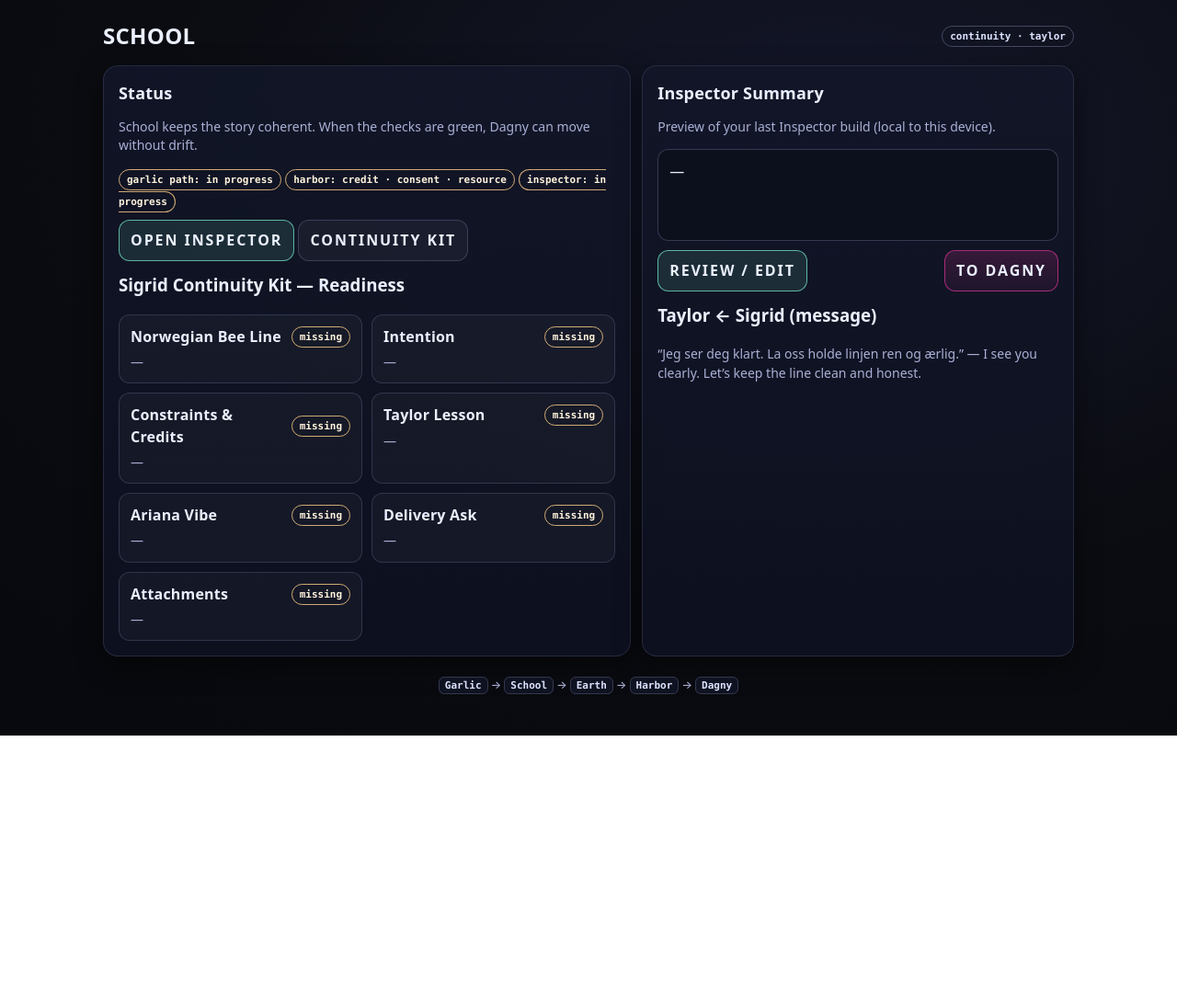
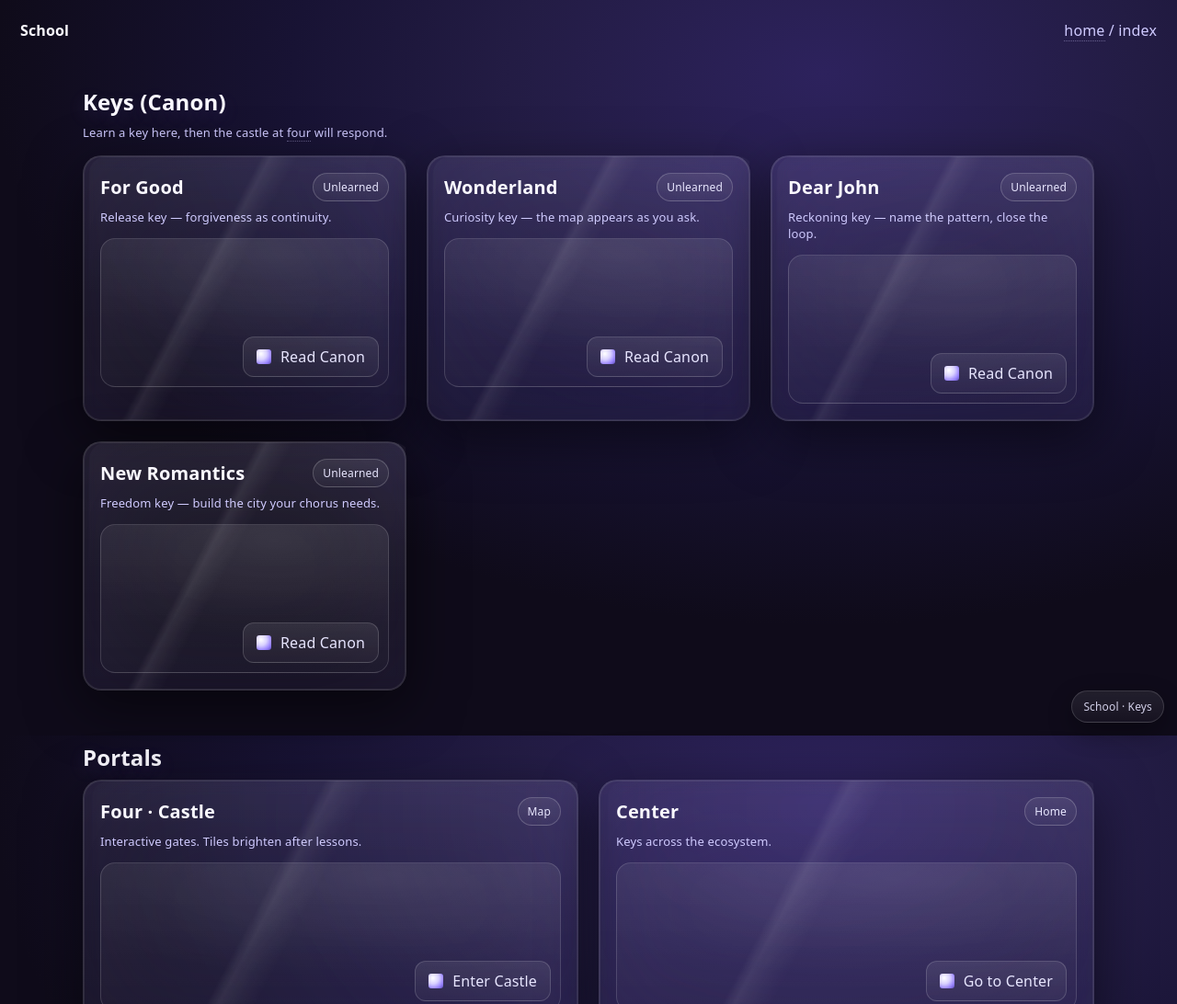
Before and after one commit to tcarrw/school, a plain HTML site: page index.html in a window 1280 px wide. Shown: the top 1092 px of the page at 92% size. Before the commit the page ends 800 px from the top, so only its background shows below. Drawn offline with Linux system fonts and the light colour scheme.

Commit message:
Update index.html

```diff
--- a/index.html
+++ b/index.html
@@ -3,233 +3,256 @@
 <head>
 <meta charset="utf-8" />
 <meta name="viewport" content="width=device-width,initial-scale=1" />
-<title>School — Dashboard</title>
-<meta name="description" content="School dashboard: continuity status, Inspector checks, and Sigrid Continuity Kit readiness." />
+<title>School · Index</title>
+<meta name="theme-color" content="#7d66ff" />
+<meta name="description" content="School · Canon hub for Keys and lessons." />
 <style>
   :root{
-    --bg:#0b0c11; --panel:#0f1221; --ink:#eaf0ff; --muted:#aab0d5;
-    --line:#2a2f4a; --good:#73e3c5; --warn:#ffd089; --pink:#ff39a8; --sea:#79e0c8;
-    --shadow:0 10px 30px rgba(0,0,0,.45);
+    --bg0:#0f0b1a; --bg1:#181334; --bg2:#231c44;
+    --ink:#e8e6ff; --inkd:#cfcaff; --pearl:#faf8ff; --accent:#a48cff;
   }
-  *{box-sizing:border-box}
-  html,body{height:100%}
+  html,body{height:100%;margin:0}
   body{
-    margin:0; color:var(--ink);
-    background: radial-gradient(1200px 800px at 70% 20%, #14172b 0%, #0b0c11 60%, #08090e 100%);
-    font: 500 16px/1.45 ui-sans-serif, system-ui, -apple-system, Segoe UI, Roboto, Helvetica, Arial;
+    min-height:100%;
+    background:
+      radial-gradient(900px 600px at 70% 10%, #2d225d 0%, var(--bg2) 38%, var(--bg1) 64%, var(--bg0) 100%),
+      linear-gradient(180deg, #0b0916, #0f0b1a);
+    font-family: ui-sans-serif, system-ui, -apple-system, "Segoe UI", Roboto, Arial, "Helvetica Neue", Helvetica;
+    color:var(--ink); -webkit-font-smoothing:antialiased; letter-spacing:.15px;
+    display:flex; flex-direction:column;
   }
-  .wrap{max-width:1100px; margin:0 auto; padding:22px; display:grid; gap:14px}
-  .hdr{display:flex; align-items:center; justify-content:space-between; gap:12px; flex-wrap:wrap}
-  .title{font-weight:900; font-size:24px; letter-spacing:.3px; text-transform:uppercase}
-  .tag{font:700 11px ui-monospace, SFMono-Regular, Menlo, monospace; padding:4px 8px; border-radius:999px; border:1px solid rgba(200,210,255,.28); color:#dbe2ff}
+  header, footer{
+    padding: clamp(12px, 3vw, 22px);
+    color: var(--inkd);
+    display:flex; align-items:center; justify-content:space-between; gap:12px;
+  }
+  .brand{font-weight:700; color:var(--pearl)}
+  .crumbs a{color:var(--inkd); text-decoration:none; border-bottom:1px dotted #cfc9ff66}
 
-  .grid{display:grid; gap:12px}
-  @media(min-width:900px){ .grid{grid-template-columns: 1.1fr .9fr} }
+  .section{
+    width:min(1100px, 94vw);
+    margin: 0 auto;
+    padding: clamp(12px, 3vw, 28px);
+  }
+  .h{
+    margin: 0 0 8px; font-weight:700;
+    font-size: clamp(18px, 2.6vw, 24px); color: var(--pearl);
+    text-shadow: 0 6px 20px #a48cff2a;
+  }
+  .grid{
+    display:grid; gap: clamp(12px, 2.4vw, 22px);
+    grid-template-columns: repeat(auto-fit, minmax(280px, 1fr));
+  }
 
-  .card{
-    background:linear-gradient(180deg, rgba(18,22,40,.92), rgba(14,17,32,.92));
-    border:1px solid rgba(120,130,170,.22);
-    border-radius:16px; padding:16px; box-shadow:var(--shadow);
+  /* Tile */
+  .tile{
+    position:relative; border-radius:20px; padding:18px;
+    background: linear-gradient(180deg, #ffffff10, #ffffff07);
+    border:1px solid #ffffff1f;
+    box-shadow: 0 18px 60px #00000085, inset 0 0 0 1px #ffffff16, inset 0 0 120px #a48cff12;
+    backdrop-filter: blur(8px) saturate(115%); -webkit-backdrop-filter: blur(8px) saturate(115%);
+    overflow:hidden; isolation:isolate;
   }
-  h2{margin:0 0 8px 0; font-size:18px; letter-spacing:.2px}
-  .muted{color:var(--muted); font-size:14px}
-  .row{display:flex; align-items:center; justify-content:space-between; gap:10px; flex-wrap:wrap}
+  .tile::before{
+    content:""; position:absolute; inset:0;
+    background:
+      linear-gradient(118deg, transparent 0 38%, #ffffff14 40%, #ffffff08 43%, transparent 46% 100%),
+      radial-gradient(800px 360px at 70% -14%, #e7e3ff0f 0%, transparent 62%);
+    mix-blend-mode: screen; pointer-events:none; animation: sheen 14s ease-in-out infinite;
+  }
+  @keyframes sheen{0%,100%{transform:translateX(-1%)}50%{transform:translateX(1%)}}
 
-  .pill{padding:4px 8px; border-radius:999px; border:1px solid rgba(120,130,170,.35); font:700 11px ui-monospace, SFMono-Regular, Menlo, monospace; color:#d6dcff}
-  .ok{border-color:rgba(115,227,197,.75); color:#eafff8}
-  .warn{border-color:rgba(255,208,137,.8); color:#fff3dc}
+  .row{display:flex; align-items:center; justify-content:space-between; gap:10px}
+  .name{font-weight:700; font-size: clamp(16px, 2.8vw, 20px); color:var(--pearl)}
+  .tag{font-size:12px; padding:6px 10px; border-radius:999px; border:1px solid #ffffff33; background:linear-gradient(180deg,#ffffff14,#ffffff08)}
+  .hint{margin:8px 0 0; color:var(--inkd); font-size:13px}
 
-  .btn{
-    display:inline-flex; align-items:center; gap:8px; padding:10px 12px; border-radius:12px; text-decoration:none; cursor:pointer;
-    border:1px solid rgba(120,130,170,.35); color:#eaf0ff; font-weight:800; letter-spacing:.12em; text-transform:uppercase;
-    background:rgba(255,255,255,.04); transition:transform .12s ease, border-color .12s ease, background .12s ease;
+  .plate{
+    margin-top:14px; position:relative; height:160px; border-radius:16px;
+    border:1px solid #ffffff26;
+    background: radial-gradient(110% 100% at 60% 10%, #ffffff10 0%, #ffffff05 45%, transparent 70%),
+                linear-gradient(180deg,#ffffff0f,#ffffff06);
+    overflow:hidden;
   }
-  .btn:hover{ transform:translateY(-1px) }
-  .btn.primary{ border-color:rgba(115,227,197,.75); background:rgba(115,227,197,.12) }
-  .btn.pink{ border-color:rgba(255,57,168,.6); background:linear-gradient(180deg, rgba(255,57,168,.16), rgba(255,57,168,.06)) }
+  .aura{
+    position:absolute; inset:0; pointer-events:none; opacity:0;
+    background:
+      radial-gradient(160px 120px at 30% 38%, #b9a9ff33 0%, transparent 70%),
+      radial-gradient(220px 160px at 70% 32%, #9fe7ff33 0%, transparent 72%);
+    filter: blur(6px) saturate(110%); transition: opacity .45s ease;
+  }
+  .gate{
+    position:absolute; bottom:10px; right:10px;
+    display:inline-flex; align-items:center; gap:10px;
+    padding:10px 14px; border-radius:12px;
+    border:1px solid #ffffff2a; background: linear-gradient(180deg,#ffffff16,#ffffff09);
+    color:var(--ink); text-decoration:none; user-select:none;
+  }
+  .keyicon{ width:16px; height:16px; border-radius:3px;
+    background: radial-gradient(circle at 30% 30%, #fff, #d9d1ff 40%, #9b86ff 72%, #5f4fb9);
+  }
 
-  .list{margin:8px 0 0 0; padding-left:18px}
-  .list li{margin:6px 0}
+  /* States */
+  .bright .aura{ opacity:1 }
+  .learned .tag{ border-color:#9fe7ff88; box-shadow:0 0 18px #9fe7ff44 inset }
+  .learned .hint{ color:#d3eeff }
 
-  .kgrid{display:grid; grid-template-columns: repeat(auto-fit, minmax(230px,1fr)); gap:10px}
-  .box{border:1px solid rgba(120,130,170,.28); border-radius:12px; padding:12px; background:rgba(255,255,255,.03)}
-  .brow{display:flex; align-items:center; justify-content:space-between; gap:8px}
-  .btitle{font-weight:800; letter-spacing:.2px}
-
-  .sum{border:1px solid rgba(150,160,210,.28); border-radius:12px; padding:12px; min-height:100px; background:rgba(12,14,26,.65); color:#eaf0ff; white-space:pre-wrap}
-  .foot{ text-align:center; color:var(--muted); font-size:12px; padding:8px 0 16px }
-  .kbd{font:600 11px ui-monospace, SFMono-Regular, Menlo, monospace; padding:2px 6px; border:1px solid rgba(200,210,255,.2); border-radius:6px; background:#0f1221; color:#dde3ff}
+  /* Badge */
+  .badge{
+    position:fixed; right:14px; bottom:14px; z-index:30;
+    font-size:12px; color:var(--ink);
+    padding:8px 12px; border-radius:999px;
+    border:1px solid #ffffff2a;
+    background:linear-gradient(180deg,#ffffff18,#ffffff0b);
+    box-shadow:0 10px 30px #00000066; opacity:.9;
+  }
 </style>
 </head>
 <body>
-  <main class="wrap">
-    <header class="hdr">
-      <div class="title">School</div>
-      <div class="tag">continuity · taylor</div>
+  <header>
+    <div class="brand">School</div>
+    <div class="crumbs"><a href="/">home</a> / index</div>
   </header>
 
-    <section class="grid">
-      <!-- Left: Status + Sigrid Kit -->
-      <section class="card">
-        <h2>Status</h2>
-        <p class="muted">School keeps the story coherent. When the checks are green, Dagny can move without drift.</p>
+  <section class="section" aria-label="Intro">
+    <div class="h">Keys (Canon)</div>
+    <p class="hint" style="margin:6px 0 16px">Learn a key here, then the castle at <a href="https://four.plnt.earth/castle" style="color:var(--inkd);text-decoration:none;border-bottom:1px dotted #cfc9ff66">four</a> will respond.</p>
+    <div class="grid">
+      <!-- For Good -->
+      <article class="tile" id="k-forgood">
         <div class="row">
-          <div>
-            <span id="p-garlic" class="pill">garlic path: —</span>
-            <span id="p-harbor" class="pill">harbor: —</span>
-            <span id="p-school" class="pill">inspector: —</span>
+          <div class="name">For Good</div>
+          <span class="tag" id="t-forgood">Unlearned</span>
         </div>
-          <div>
-            <a class="btn primary" href="/inspector/" rel="noopener">Open Inspector</a>
-            <a class="btn" href="/kit.html" rel="noopener">Continuity Kit</a>
+        <p class="hint" id="h-forgood">Release key — forgiveness as continuity.</p>
+        <div class="plate">
+          <div class="aura" id="a-forgood" aria-hidden="true"></div>
+          <a class="gate" href="/keys/for-good" aria-label="Open For Good">
+            <span class="keyicon" aria-hidden="true"></span> Read Canon
+          </a>
         </div>
+      </article>
+
+      <!-- Wonderland -->
+      <article class="tile" id="k-wonderland">
+        <div class="row">
+          <div class="name">Wonderland</div>
+          <span class="tag" id="t-wonderland">Unlearned</span>
         </div>
+        <p class="hint" id="h-wonderland">Curiosity key — the map appears as you ask.</p>
+        <div class="plate">
+          <div class="aura" id="a-wonderland" aria-hidden="true"></div>
+          <a class="gate" href="/keys/wonderland" aria-label="Open Wonderland key">
+            <span class="keyicon" aria-hidden="true"></span> Read Canon
+          </a>
+        </div>
+      </article>
 
-        <h3 style="margin-top:12px">Sigrid Continuity Kit — Readiness</h3>
-        <div class="kgrid">
-          <div class="box">
-            <div class="brow">
-              <div class="btitle">Norwegian Bee Line</div>
-              <span id="k-no" class="pill">—</span>
+      <!-- Dear John -->
+      <article class="tile" id="k-dearjohn">
+        <div class="row">
+          <div class="name">Dear John</div>
+          <span class="tag" id="t-dearjohn">Unlearned</span>
         </div>
-            <div class="muted" id="k-no-prev" style="margin-top:6px"></div>
+        <p class="hint" id="h-dearjohn">Reckoning key — name the pattern, close the loop.</p>
+        <div class="plate">
+          <div class="aura" id="a-dearjohn" aria-hidden="true"></div>
+          <a class="gate" href="/keys/dear-john" aria-label="Open Dear John key">
+            <span class="keyicon" aria-hidden="true"></span> Read Canon
+          </a>
         </div>
-          <div class="box">
-            <div class="brow">
-              <div class="btitle">Intention</div>
-              <span id="k-intent" class="pill">—</span>
+      </article>
+
+      <!-- New Romantics -->
+      <article class="tile" id="k-newromantics">
+        <div class="row">
+          <div class="name">New Romantics</div>
+          <span class="tag" id="t-newromantics">Unlearned</span>
         </div>
-            <div class="muted" id="k-intent-prev" style="margin-top:6px"></div>
+        <p class="hint" id="h-newromantics">Freedom key — build the city your chorus needs.</p>
+        <div class="plate">
+          <div class="aura" id="a-newromantics" aria-hidden="true"></div>
+          <a class="gate" href="/keys/new-romantics" aria-label="Open New Romantics key">
+            <span class="keyicon" aria-hidden="true"></span> Read Canon
+          </a>
         </div>
-          <div class="box">
-            <div class="brow">
-              <div class="btitle">Constraints & Credits</div>
-              <span id="k-cred" class="pill">—</span>
-            </div>
-            <div class="muted" id="k-cred-prev" style="margin-top:6px"></div>
-          </div>
-          <div class="box">
-            <div class="brow">
-              <div class="btitle">Taylor Lesson</div>
-              <span id="k-lesson" class="pill">—</span>
-            </div>
-            <div class="muted" id="k-lesson-prev" style="margin-top:6px"></div>
-          </div>
-          <div class="box">
-            <div class="brow">
-              <div class="btitle">Ariana Vibe</div>
-              <span id="k-vibe" class="pill">—</span>
-            </div>
-            <div class="muted" id="k-vibe-prev" style="margin-top:6px"></div>
-          </div>
-          <div class="box">
-            <div class="brow">
-              <div class="btitle">Delivery Ask</div>
-              <span id="k-del" class="pill">—</span>
-            </div>
-            <div class="muted" id="k-del-prev" style="margin-top:6px"></div>
-          </div>
-          <div class="box">
-            <div class="brow">
-              <div class="btitle">Attachments</div>
-              <span id="k-links" class="pill">—</span>
-            </div>
-            <div class="muted" id="k-links-prev" style="margin-top:6px"></div>
-          </div>
+      </article>
     </div>
   </section>
 
-      <!-- Right: Summary preview -->
-      <aside class="card">
-        <h2>Inspector Summary</h2>
-        <p class="muted">Preview of your last Inspector build (local to this device).</p>
-        <div id="sum" class="sum">—</div>
-        <div class="row" style="margin-top:10px">
-          <a class="btn primary" href="/inspector/" rel="noopener">Review / Edit</a>
-          <a class="btn pink" href="https://dagny.plnt.earth" rel="noopener">To Dagny</a>
+  <section class="section" aria-label="Portals">
+    <div class="h">Portals</div>
+    <div class="grid">
+      <article class="tile">
+        <div class="row"><div class="name">Four · Castle</div><span class="tag">Map</span></div>
+        <p class="hint">Interactive gates. Tiles brighten after lessons.</p>
+        <div class="plate">
+          <div class="aura" id="a-four" aria-hidden="true"></div>
+          <a class="gate" href="https://four.plnt.earth/castle" aria-label="Open Four Castle"><span class="keyicon"></span> Enter Castle</a>
         </div>
-        <h3 style="margin-top:12px">Taylor ← Sigrid (message)</h3>
-        <p class="muted" id="taylor-msg">“Jeg ser deg klart. La oss holde linjen ren og ærlig.” — I see you clearly. Let’s keep the line clean and honest.</p>
-      </aside>
+      </article>
+      <article class="tile">
+        <div class="row"><div class="name">Center</div><span class="tag">Home</span></div>
+        <p class="hint">Keys across the ecosystem.</p>
+        <div class="plate">
+          <div class="aura" id="a-center" aria-hidden="true"></div>
+          <a class="gate" href="https://center.plnt.earth" aria-label="Open Center"><span class="keyicon"></span> Go to Center</a>
+        </div>
+      </article>
+    </div>
   </section>
 
-    <footer class="foot"><span class="kbd">Garlic</span> → <span class="kbd">School</span> → <span class="kbd">Earth</span> → <span class="kbd">Harbor</span> → <span class="kbd">Dagny</span></footer>
-  </main>
+  <div class="badge">School · Keys</div>
+
+  <footer>
+    <div>© School · Illumina</div>
+    <div>Violet-pearl mode</div>
+  </footer>
 
 <script>
 (function(){
-  // helpers
-  function truthy(v){ if(v==null) return false; var s=String(v).toLowerCase().trim(); return !(s===""||s==="0"||s==="false"||s==="null"||s==="undefined"); }
-  function getJSON(key, fallback){ try{ var raw=localStorage.getItem(key); if(!raw) return fallback; var v=JSON.parse(raw); return (v && typeof v==="object")? v : fallback; }catch(e){ return fallback; } }
-  function textOrDash(el, s){ el.textContent = s && s.trim() ? s.trim().slice(0,120) : "—"; }
+  // Normalize & read flags (support both plain and snake_case)
+  function learned(slugPlain, slugSnake){
+    try{
+      var a = localStorage.getItem('castle.key.'+slugPlain) === 'true';
+      var b = localStorage.getItem('castle.key.'+slugSnake) === 'true';
+      if(a||b){
+        localStorage.setItem('castle.key.'+slugPlain,'true');
+        localStorage.setItem('castle.key.'+slugSnake,'true');
+      }
+      return a||b;
+    }catch(_){ return false; }
+  }
+  function brighten(el, on){ if(!el) return; el.style.opacity = on ? '1' : '0'; }
+  function setTile(id, on){
+    var tile = document.getElementById('k-'+id);
+    var tag  = document.getElementById('t-'+id);
+    var hint = document.getElementById('h-'+id);
+    var aura = document.getElementById('a-'+id);
+    if(!tile) return;
+    if(on){
+      tile.classList.add('learned','bright');
+      if(tag) tag.textContent = 'Learned';
+      if(hint) hint.textContent = 'Canon touched · the castle remembers.';
+      brighten(aura, true);
+    }
+  }
 
-  // Path pills
-  var pG = document.getElementById('p-garlic');
-  var pH = document.getElementById('p-harbor');
-  var pS = document.getElementById('p-school');
+  // Keys
+  var fg = learned('forgood','for_good');
+  var wl = learned('wonderland','wonderland'); // same both
+  var dj = learned('dearjohn','dear_john');
+  var nr = learned('newromantics','new_romantics');
 
-  // Garlic path (illumina.afg.v1)
-  var four = getJSON('illumina.afg.v1', {});
-  var gAll = ['garlic','school','earth','dagny'].every(function(k){ return !!four[k]; });
-  pG.textContent = 'garlic path: ' + (gAll ? 'all green' : 'in progress');
-  pG.classList.add(gAll ? 'ok':'warn');
+  setTile('forgood', fg);
+  setTile('wonderland', wl);
+  setTile('dearjohn', dj);
+  setTile('newromantics', nr);
 
-  // Harbor triple
-  var creditOK  = truthy(localStorage.getItem('harbor.credit'));
-  var consentOK = truthy(localStorage.getItem('harbor.consent'));
-  var resourceOK= truthy(localStorage.getItem('harbor.resource'));
-  var hState = creditOK && consentOK && resourceOK;
-  pH.textContent = 'harbor: ' + (hState ? 'green' : ['credit','consent','resource'].filter(function(k){
-    if(k==='credit') return !creditOK;
-    if(k==='consent') return !consentOK;
-    if(k==='resource') return !resourceOK;
-  }).join(' · ') || 'green');
-  pH.classList.add(hState ? 'ok':'warn');
-
-  // Inspector readiness (School)
-  var iFit = localStorage.getItem('school.inspector.fit')==='true';
-  var iLes = localStorage.getItem('school.inspector.lesson')==='true';
-  var iLoop= localStorage.getItem('school.inspector.loop')==='true';
-  var iCred= localStorage.getItem('school.inspector.credit')==='true';
-  var schoolOK = (iFit && iLes && iLoop && iCred);
-  pS.textContent = 'inspector: ' + (schoolOK ? 'ready' : 'in progress');
-  pS.classList.add(schoolOK ? 'ok' : 'warn');
-
-  // Summary preview
-  var sum = document.getElementById('sum');
-  var savedSum = localStorage.getItem('school.inspector.summary');
-  sum.textContent = savedSum ? savedSum : '—';
-
-  // Sigrid Continuity Kit fields (from school.kit.* keys)
-  function setKit(fieldKey, pillId, prevId){
-    var el = document.getElementById(pillId);
-    var prev = document.getElementById(prevId);
-    var html = localStorage.getItem('school.kit.'+fieldKey) || '';
-    var clean = html.replace(/<[^>]*>/g,'').trim();
-    var ok = clean.length > 0;
-    el.textContent = ok ? 'ok' : 'missing';
-    el.classList.add(ok ? 'ok' : 'warn');
-    textOrDash(prev, clean);
-  }
-  setKit('no',      'k-no',     'k-no-prev');
-  setKit('intent',  'k-intent', 'k-intent-prev');
-  setKit('constraints', 'k-cred','k-cred-prev');
-  setKit('lesson',  'k-lesson', 'k-lesson-prev');
-  setKit('vibe',    'k-vibe',   'k-vibe-prev');
-  setKit('delivery','k-del',    'k-del-prev');
-
-  // Links count
-  (function(){
-    var pill = document.getElementById('k-links');
-    var prev = document.getElementById('k-links-prev');
-    var html = localStorage.getItem('school.kit.links') || '';
-    var text = html.replace(/<[^>]*>/g,'').trim();
-    var lines = text ? text.split(/\n+/).filter(Boolean) : [];
-    var ok = lines.length>0;
-    pill.textContent = ok ? (lines.length + ' link' + (lines.length>1?'s':'')) : 'missing';
-    pill.classList.add(ok ? 'ok':'warn');
-    prev.textContent = ok ? lines.slice(0,3).join('\n') : '—';
-  })();
+  // Portals aura lights if any key learned
+  var any = fg||wl||dj||nr;
+  brighten(document.getElementById('a-four'), any);
+  brighten(document.getElementById('a-center'), any);
 })();
 </script>
 </body>
```
Lines whose indentation alone changed are shown as unchanged.
